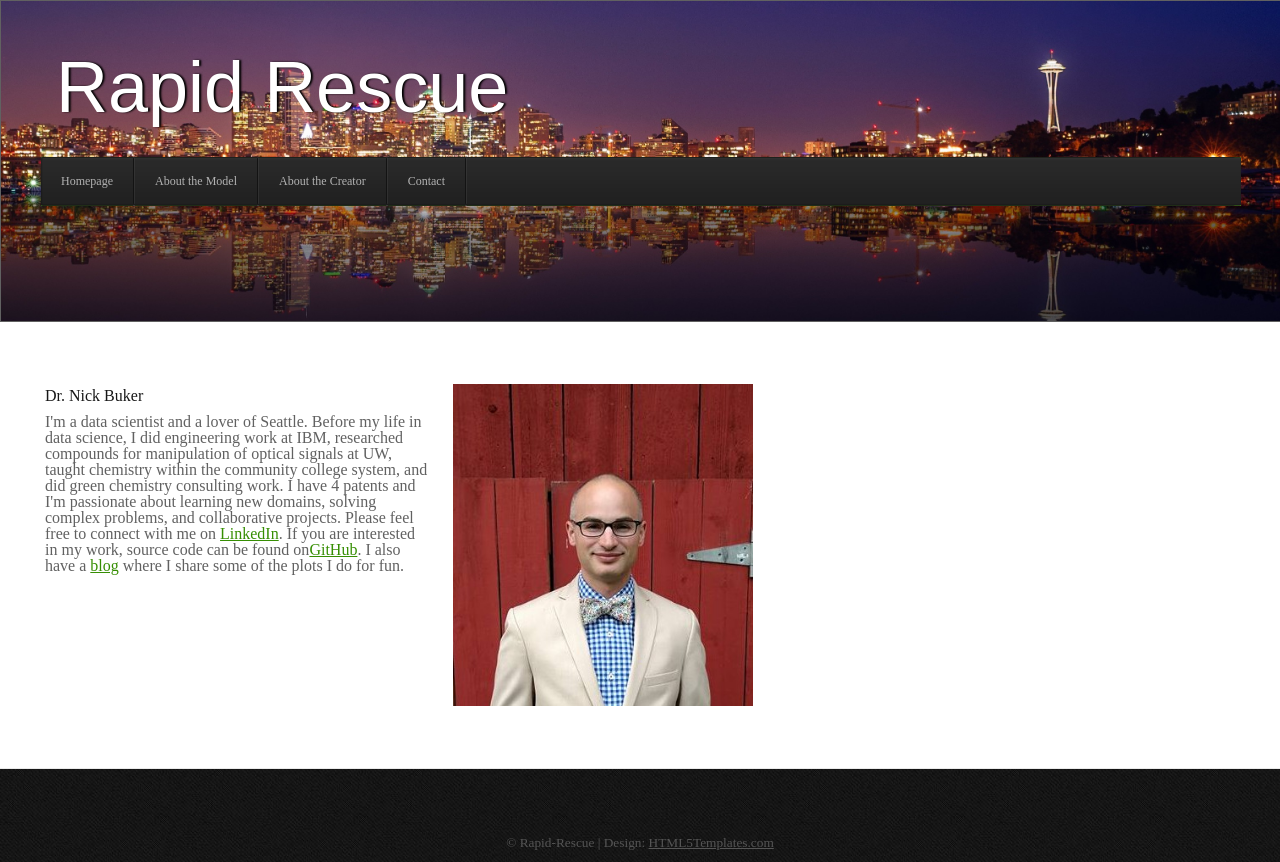
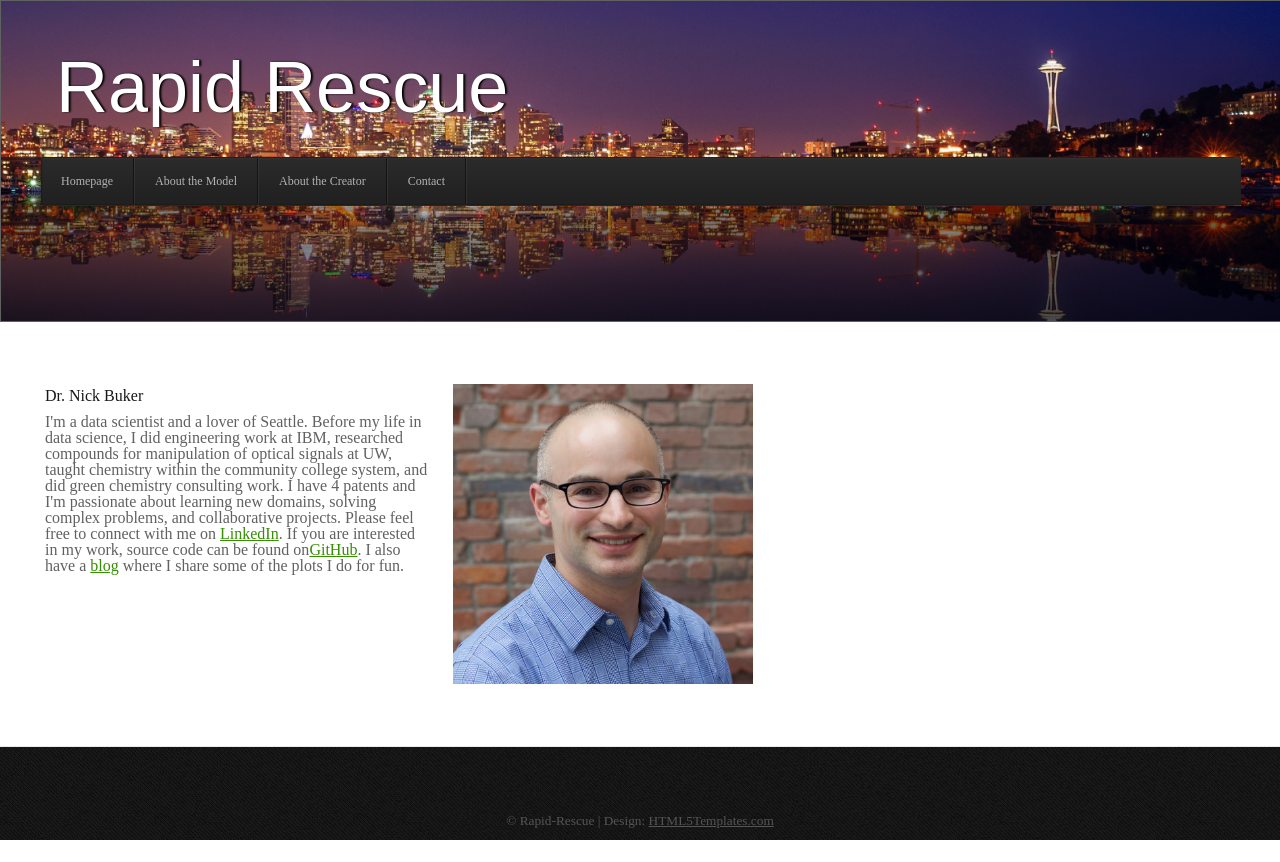
Before and after one commit to nickbuker/Rapid-Rescue, a Flask app: page /me in a window 1280 px wide. After the commit the page ends 840 px from the top, so only its background shows below. Run offline with Flask 2, Linux system fonts and the light colour scheme; some web fonts are replaced.

```diff
--- a/app/templates/contact.html
+++ b/app/templates/contact.html
@@ -71,7 +71,7 @@
         </div>
         <div class="8u mobileUI-main-content">
           <section>
-            <p> <a class="first"><img src={{ url_for('static', filename='nick.jpg') }} width="300" ></a></p>
+            <p> <a class="first"><img src={{ url_for('static', filename='nick2.jpg') }} width="300" ></a></p>
             <br>
                     </div>
       </div>
--- a/app/templates/me.html
+++ b/app/templates/me.html
@@ -57,7 +57,7 @@
         </div>
         <div class="8u mobileUI-main-content">
           <section>
-          <p> <a class="first"><img src={{ url_for('static', filename='nick2.jpg') }} width="300" ></a></p>
+          <p> <a class="first"><img src={{ url_for('static', filename='nick.jpg') }} width="300" ></a></p>
           </div>
       </div>
     </div>
```
